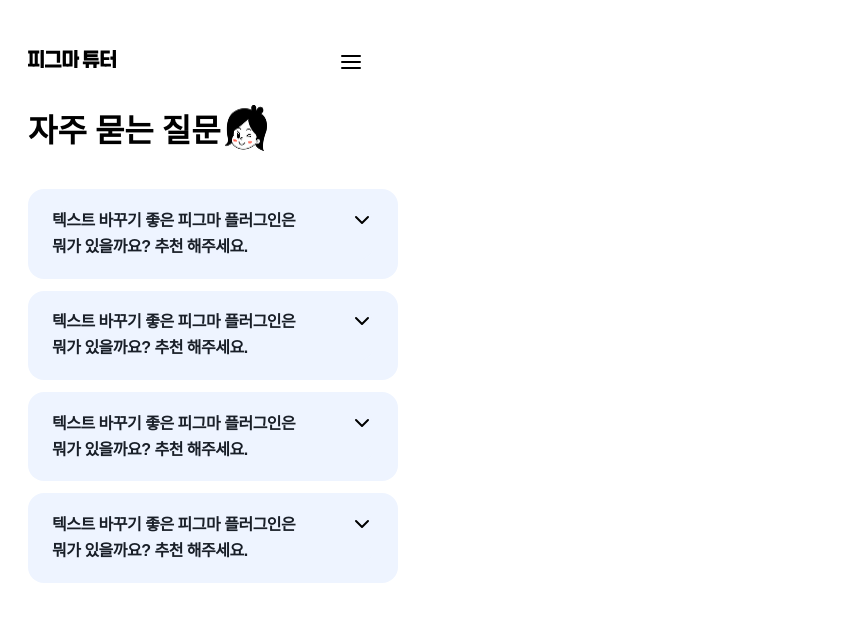
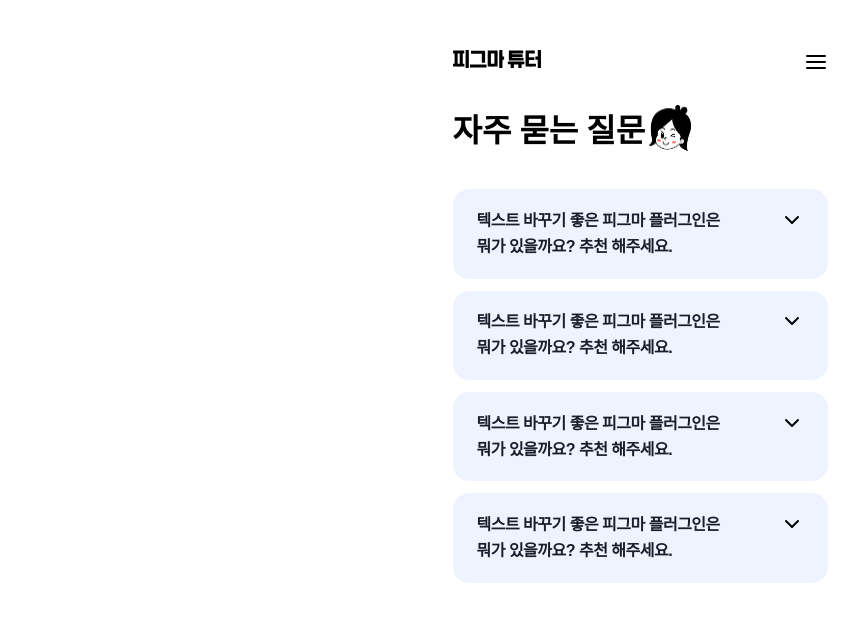
Before and after one commit to minji-kim0524/likelion-14th-js-homework, a plain HTML site: page src/week2/index.html in a window 1280 px wide. Shown: the whole page, without its empty margins (0-863 px from the left). Drawn offline with Linux system fonts and the light colour scheme; a web font is replaced by a local one.

Commit message:
[2주차 과제]
CSS 수정

```diff
--- a/src/week2/styles/components/figma-tutor.css
+++ b/src/week2/styles/components/figma-tutor.css
@@ -1,17 +1,20 @@
 .accordion_container {
-  max-inline-size: 23.125rem;
+  max-inline-size: 375px;
   padding-inline: 1.25rem;
   display: flex;
   flex-flow: column nowrap;
   row-gap: .75rem;
+  margin: auto;
 }
 
 .menu {
+  max-inline-size: 375px;
   display: flex;
   flex-flow: row nowrap;
-  column-gap: 13.9375rem;
+  justify-content: space-between;
   padding-inline: 1.25rem;
   padding-block-start: 2.625rem;
+  margin: auto;
 }
 
 h2 {
```
